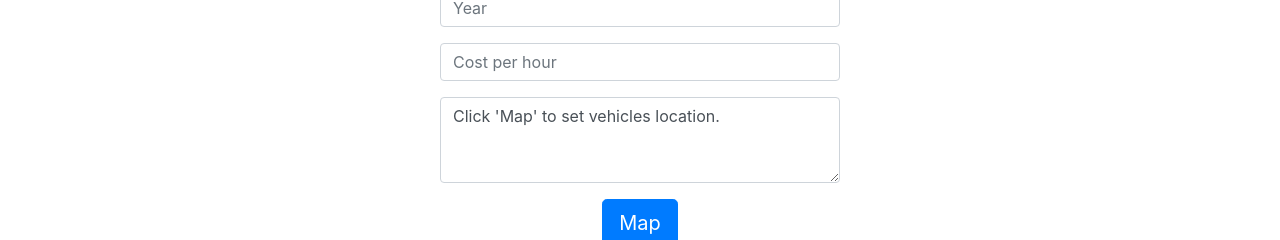
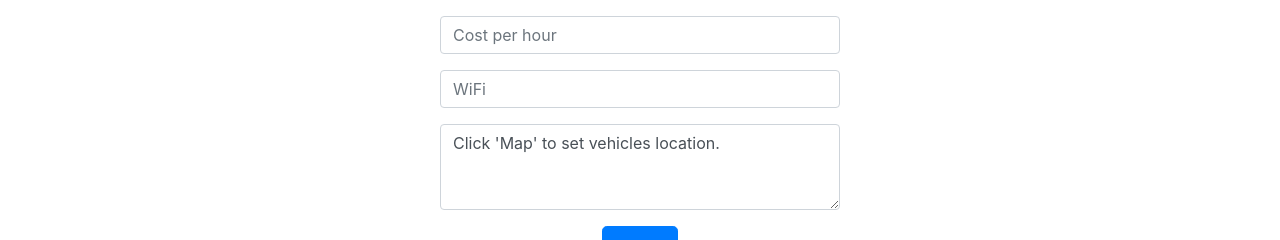
Before and after one commit to std145280/react-map-web, a React (Create React App) app: page /AddVehicle in a window 1280 px wide. Shown: the part 437-677 px from the top of the page. Built offline with nearby package versions, Linux system fonts and the light colour scheme; no server answers; sample sign-in values are in the browser's storage.

Commit message:
add wifi to vehicles

```diff
--- a/src/components/AddVehicle.js
+++ b/src/components/AddVehicle.js
@@ -15,6 +15,7 @@ export default function AddVehicles() {
   const [fuel, setFuel] = useState("");
   const [year, setYear] = useState("");
   const [cph, setCPH] = useState("");
+  const [wiFi, setWiFi] = useState("");
   const [imageUrl, setImageUrl] = useState([]);
   const [isOpen, setIsOpen] = useState(false);
   const [isMapOpen, setIsMapOpen] = useState(false);
@@ -50,6 +51,11 @@ export default function AddVehicles() {
     setCPH(e.target.value);
   };
 
+  const handleOnChangeWIFI = (e) => {
+    setWiFi(e.target.value);
+  };
+
+
   const toggleMapPopup = (e) => {
     e.preventDefault();
     setIsMapOpen(!isMapOpen);
@@ -82,7 +88,8 @@ export default function AddVehicles() {
       fuel,
       year,
       cph,
-      place: location,
+      wiFi,
+      location: location,
       availableForRent: true,
       imageUrl,
       geoLat: latlng.lat,
@@ -153,11 +160,20 @@ export default function AddVehicles() {
             />
           </div>
           <div className="form-group">
+            <input
+              type="text"
+              className="form-control"
+              onChange={handleOnChangeWIFI}
+              value={wiFi}
+              placeholder="WiFi"
+            />
+          </div>
+          <div className="form-group">
             <textarea
               type="text"
               className="form-control"
               value={location}
-              placeholder="Click the 'Map' button to add vehicle's place."
+              placeholder="Click the 'Map' button to add vehicle's location."
               rows="3"
             />
           </div>
@@ -238,7 +254,7 @@ export default function AddVehicles() {
                     <PopupMap
                       content={
                         <>
-                          <h3> Insert Place </h3>
+                          <h3> Insert vehicle's location </h3>
                           <div>
                             <Map.LeafletMap
                               setLocationLatlng={setLocationLatlng}
```
